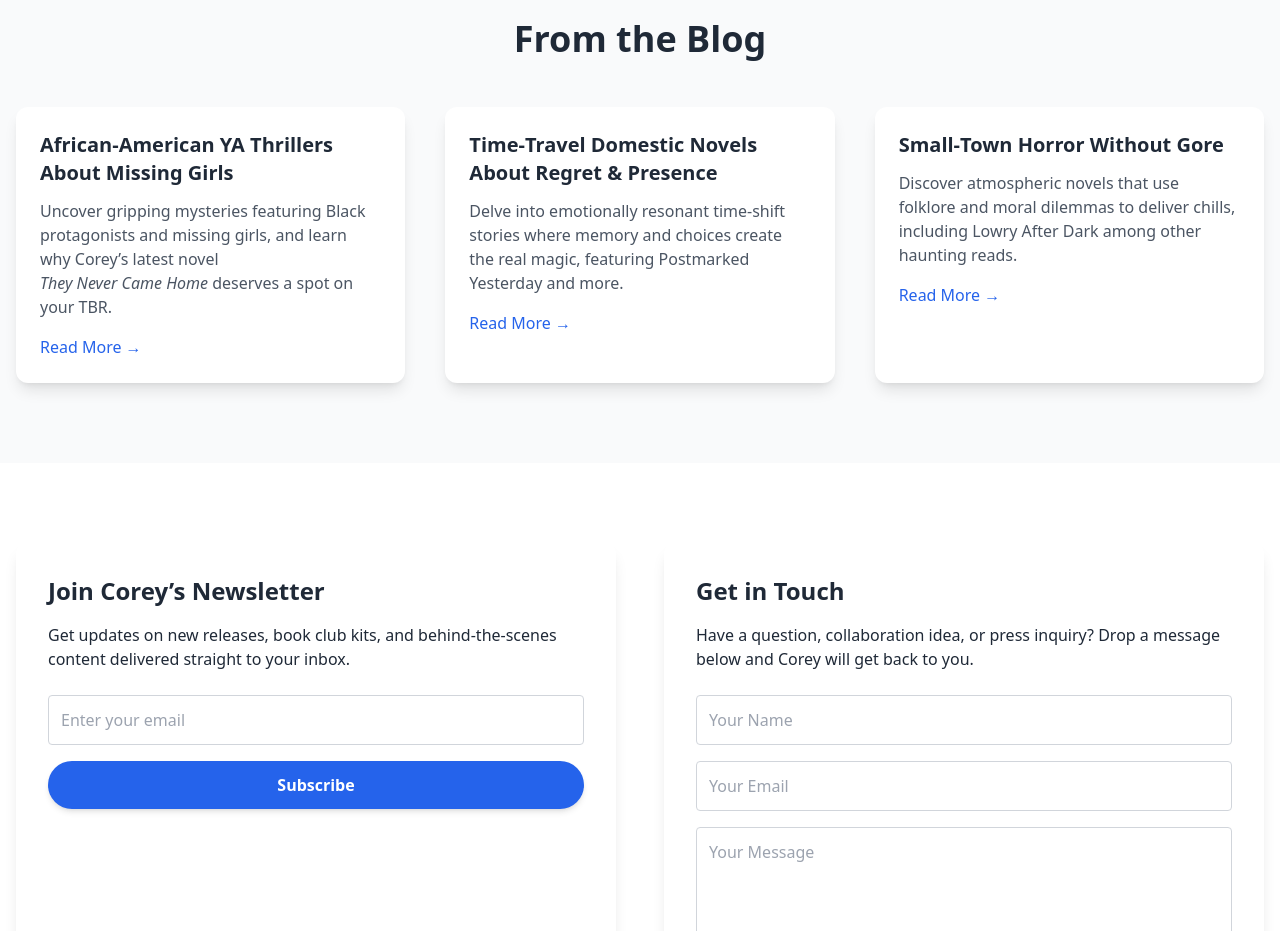
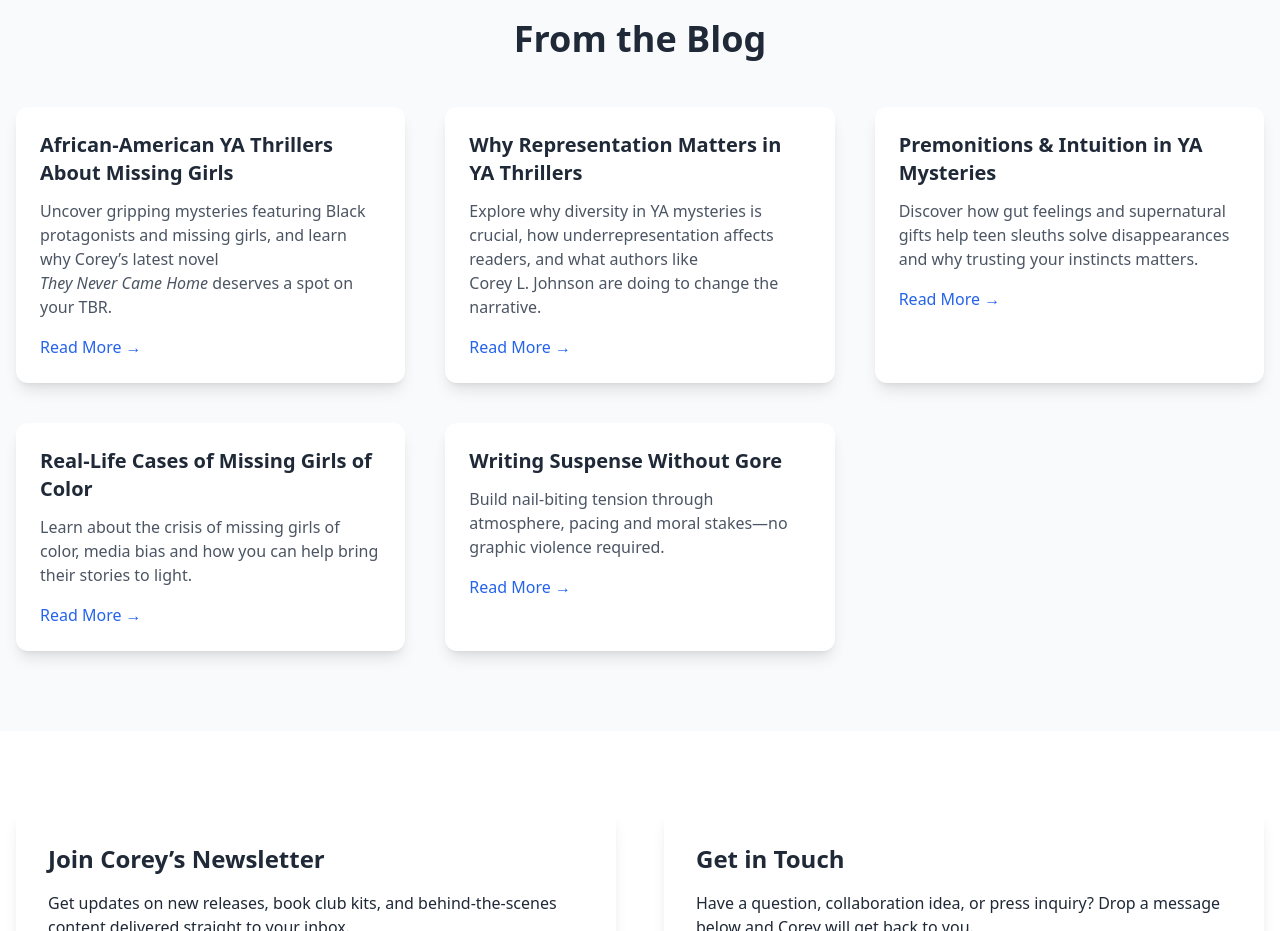
Before and after one commit to cladelljohnson-alt/coreyljohnson-site, a plain HTML site: page index.html in a window 1280 px wide. Shown: the part 1740-2671 px from the top of the page. Drawn offline with nearby package versions, Linux system fonts and the light colour scheme.

Commit message:
Update index.html with additional blog posts

```diff
--- a/index.html
+++ b/index.html
@@ -111,17 +111,29 @@
           <p class="mb-4 text-gray-600">Uncover gripping mysteries featuring Black protagonists and missing girls, and learn why Corey’s latest novel <em>They Never Came Home</em> deserves a spot on your TBR.</p>
           <a href="african-american-ya-thrillers.html" class="text-blue-600 hover:text-blue-800 font-medium">Read More →</a>
         </article>
-        <!-- Blog card 2 -->
+        <!-- Blog card 2: representation -->
         <article class="bg-white rounded-xl shadow-lg overflow-hidden p-6 transition duration-300 transform hover:shadow-xl hover:-translate-y-1">
-          <h3 class="text-xl font-semibold mb-3">Time‑Travel Domestic Novels About Regret &amp; Presence</h3>
-          <p class="mb-4 text-gray-600">Delve into emotionally resonant time‑shift stories where memory and choices create the real magic, featuring Postmarked Yesterday and more.</p>
-          <a href="#" class="text-blue-600 hover:text-blue-800 font-medium">Read More →</a>
+          <h3 class="text-xl font-semibold mb-3">Why Representation Matters in YA Thrillers</h3>
+          <p class="mb-4 text-gray-600">Explore why diversity in YA mysteries is crucial, how underrepresentation affects readers, and what authors like Corey L. Johnson are doing to change the narrative.</p>
+          <a href="why-representation-matters-ya-thrillers.html" class="text-blue-600 hover:text-blue-800 font-medium">Read More →</a>
         </article>
-        <!-- Blog card 3 -->
+        <!-- Blog card 3: premonitions -->
         <article class="bg-white rounded-xl shadow-lg overflow-hidden p-6 transition duration-300 transform hover:shadow-xl hover:-translate-y-1">
-          <h3 class="text-xl font-semibold mb-3">Small‑Town Horror Without Gore</h3>
-          <p class="mb-4 text-gray-600">Discover atmospheric novels that use folklore and moral dilemmas to deliver chills, including Lowry After Dark among other haunting reads.</p>
-          <a href="#" class="text-blue-600 hover:text-blue-800 font-medium">Read More →</a>
+          <h3 class="text-xl font-semibold mb-3">Premonitions &amp; Intuition in YA Mysteries</h3>
+          <p class="mb-4 text-gray-600">Discover how gut feelings and supernatural gifts help teen sleuths solve disappearances and why trusting your instincts matters.</p>
+          <a href="premonitions-intuition-solving-disappearances.html" class="text-blue-600 hover:text-blue-800 font-medium">Read More →</a>
+        </article>
+        <!-- Blog card 4: real cases -->
+        <article class="bg-white rounded-xl shadow-lg overflow-hidden p-6 transition duration-300 transform hover:shadow-xl hover:-translate-y-1">
+          <h3 class="text-xl font-semibold mb-3">Real‑Life Cases of Missing Girls of Color</h3>
+          <p class="mb-4 text-gray-600">Learn about the crisis of missing girls of color, media bias and how you can help bring their stories to light.</p>
+          <a href="real-life-cases-missing-girls-of-color.html" class="text-blue-600 hover:text-blue-800 font-medium">Read More →</a>
+        </article>
+        <!-- Blog card 5: writing suspense -->
+        <article class="bg-white rounded-xl shadow-lg overflow-hidden p-6 transition duration-300 transform hover:shadow-xl hover:-translate-y-1">
+          <h3 class="text-xl font-semibold mb-3">Writing Suspense Without Gore</h3>
+          <p class="mb-4 text-gray-600">Build nail‑biting tension through atmosphere, pacing and moral stakes—no graphic violence required.</p>
+          <a href="how-to-write-suspense-without-gore.html" class="text-blue-600 hover:text-blue-800 font-medium">Read More →</a>
         </article>
       </div>
     </div>
```
